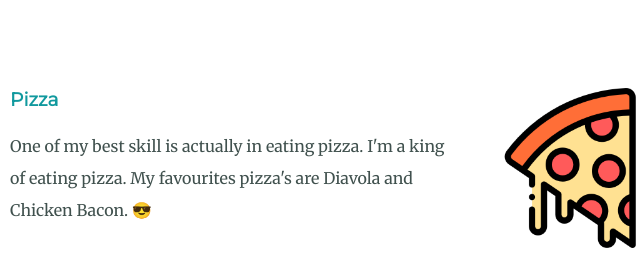
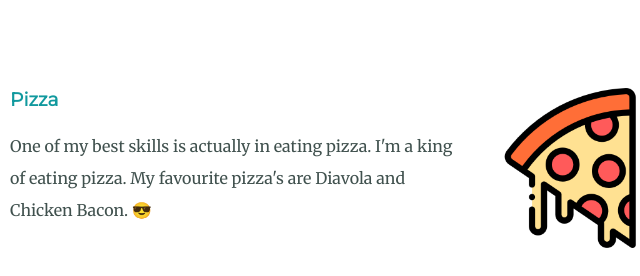
Before and after one commit to AlexSuilea/CV, a plain HTML site: page index.html in a window 1280 px wide. Shown: the part 2240-2516 px from the top of the page, 310-950 px from the left. Drawn offline with Linux system fonts and the light colour scheme.

Commit message:
Add files via upload

```diff
--- a/index.html
+++ b/index.html
@@ -39,7 +39,7 @@
         <div class="skill-row">
           <img class="pizza-img" src="images/pizza-slice.png" alt="">
           <h3>Pizza</h3>
-          <p>One of my best skill is actually in eating pizza. I'm a king of eating pizza. My favourites pizza's are Diavola and Chicken Bacon. 😎</p>
+          <p>One of my best skills is actually in eating pizza. I'm a king of eating pizza. My favourite pizza's are Diavola and Chicken Bacon. 😎</p>
         </div>
       </div>
       <br>
```
